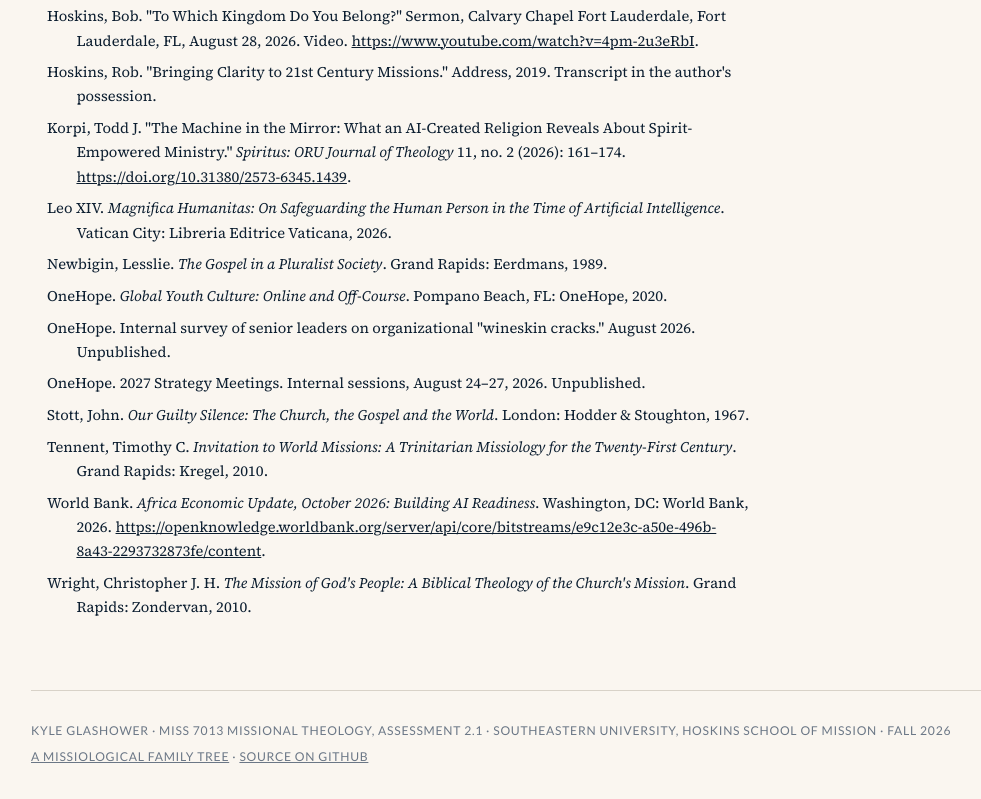
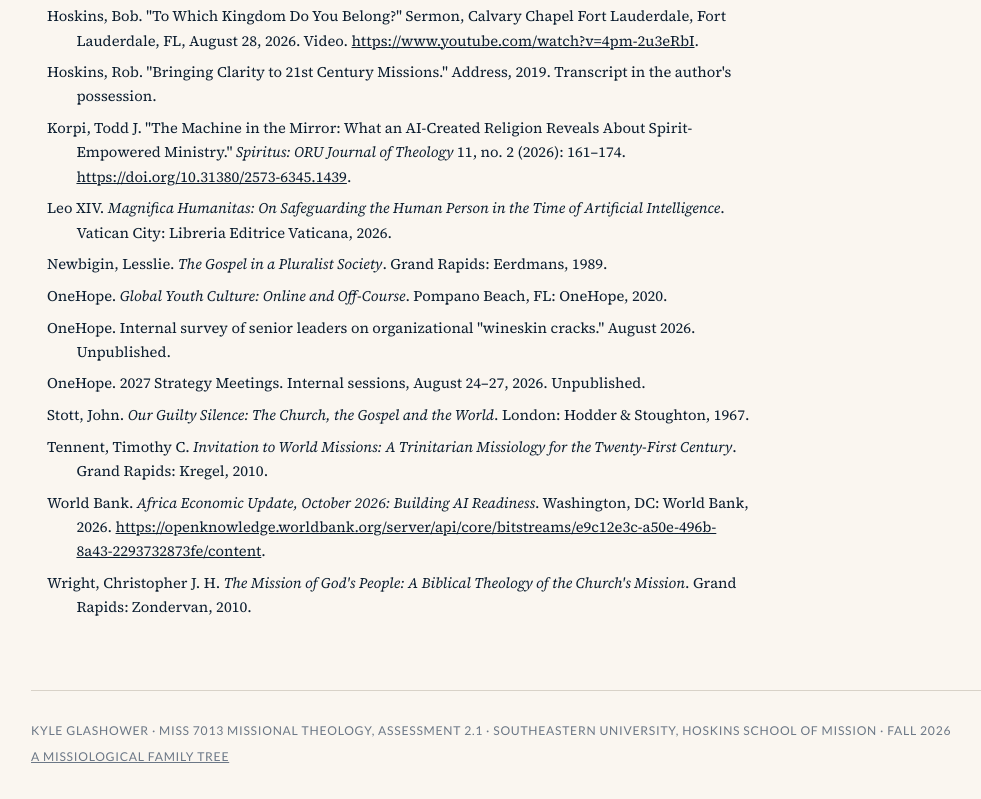
Before and after one commit to kglashower/something-versus-nothing, a plain HTML site: page index.html in a window 1280 px wide. Shown: the part 11043-11842 px from the top of the page, without its empty margins (59-1040 px from the left). Drawn offline with Linux system fonts and the light colour scheme.

Commit message:
Footer: drop the source link
Co-Authored-By: Claude Fable 5.1 <noreply@anthropic.com>

```diff
--- a/index.html
+++ b/index.html
@@ -210,7 +210,7 @@
 
   <footer class="site-footer wrap">
     <p id="footer-byline"></p>
-    <p><a href="https://kglashower.github.io/missiological-family-tree/">A Missiological Family Tree</a> · <a href="https://github.com/kglashower/something-versus-nothing">Source on GitHub</a></p>
+    <p><a href="https://kglashower.github.io/missiological-family-tree/">A Missiological Family Tree</a></p>
   </footer>
 
   <script src="data.js?v=1"></script>
```
